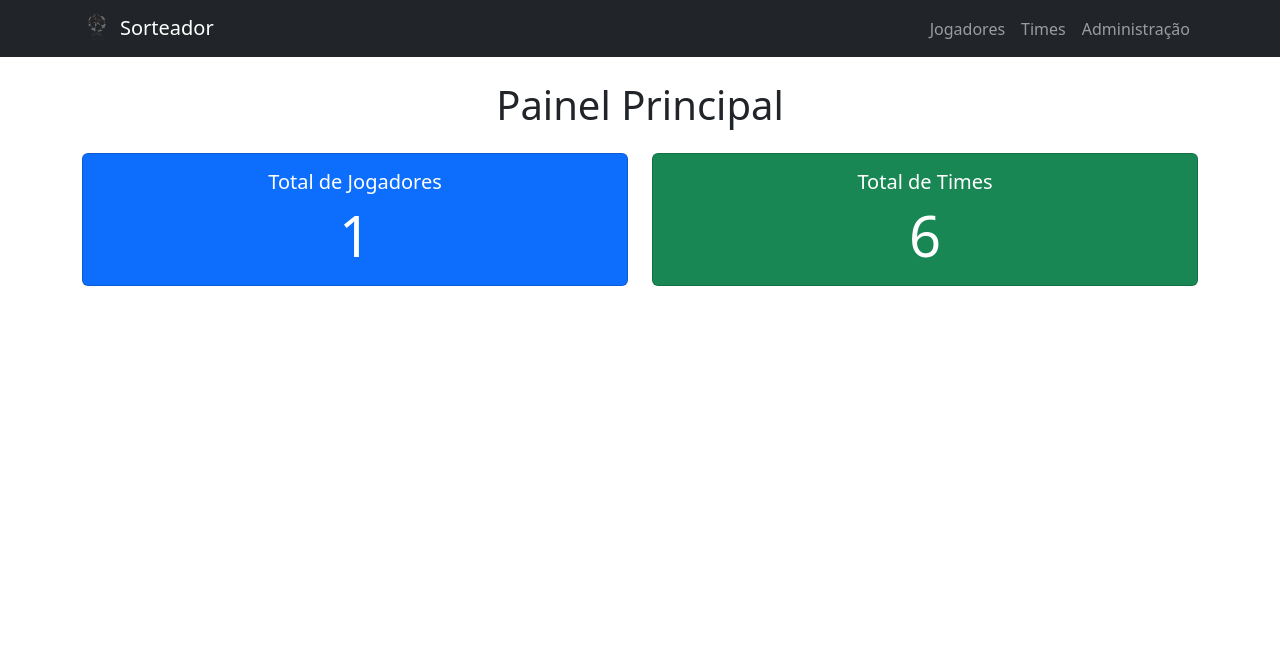
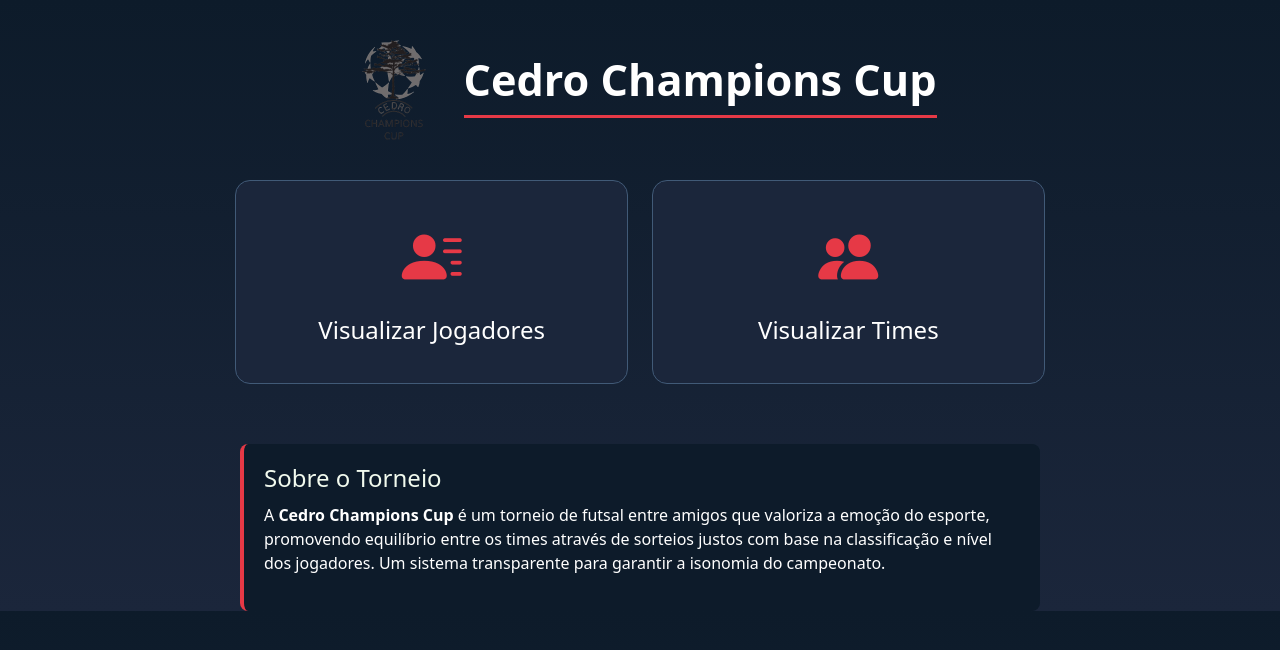
Before and after one commit to OTavenriq/Sorteador-Champions-Cup, a Django app: page / in a window 1280 px wide. Shown: the top 650 px of the page. Run offline with Django 5.2, Linux system fonts and the light colour scheme; data comes from the database, SQL or seed files in the repository; some libraries are stand-ins or nearby versions.

Commit message:
Melhorias no dashboard

```diff
--- a/sorteador/SortApp/templates/base.html
+++ b/sorteador/SortApp/templates/base.html
@@ -1,5 +1,5 @@
 <!-- templates/base.html -->
- {% load static %}
+{% load static %}
 <!DOCTYPE html>
 <html lang="pt-br">
 <head>
@@ -10,6 +10,7 @@
     <link rel="stylesheet" href="https://cdn.jsdelivr.net/npm/bootstrap-icons@1.10.5/font/bootstrap-icons.css">
 </head>
 <body>
+{% if request.path != '/' %}
 <nav class="navbar navbar-expand-lg navbar-dark bg-dark mb-4">
     <div class="container">
         <a class="navbar-brand" href="{% url 'dashboard' %}">
@@ -23,6 +24,7 @@
         </div>
     </div>
 </nav>
+{% endif %}
 
 <div class="container">
     {% block content %}
@@ -38,11 +40,10 @@
             "language": {
                 "url": "//cdn.datatables.net/plug-ins/1.13.6/i18n/pt-BR.json"
             },
-            "order": [[1, "asc"]],  // ordena inicialmente pela coluna 2 (classificacao)
+            "order": [[0, "asc"]],
             "pageLength": 10
         });
     });
 </script>
-
 </body>
 </html>
--- a/sorteador/SortApp/templates/dashboard.html
+++ b/sorteador/SortApp/templates/dashboard.html
@@ -1,25 +1,119 @@
 {% extends 'base.html' %}
+{% load static %}
 
 {% block content %}
-<div class="text-center">
-    <h1 class="mb-4">Painel Principal</h1>
-    <div class="row">
-        <div class="col-md-6">
-            <div class="card text-white bg-primary mb-3">
-                <div class="card-body">
-                    <h5 class="card-title">Total de Jogadores</h5>
-                    <p class="card-text display-4">{{ total_jogadores }}</p>
+<style>
+    body {
+        background: linear-gradient(to bottom, #0d1b2a, #1b263b);
+        color: #ffffff;
+    }
+
+    .dashboard-header {
+        display: flex;
+        align-items: center;
+        justify-content: center;
+        gap: 20px;
+        margin-top: 40px;
+        margin-bottom: 40px;
+        flex-wrap: wrap;
+        text-align: center;
+    }
+
+    .logo-torneio {
+        max-width: 100px;
+    }
+
+    .titulo-torneio {
+        font-size: 2.7rem;
+        font-weight: bold;
+        border-bottom: 3px solid #e63946;
+        padding-bottom: 10px;
+    }
+
+    .dashboard-card {
+        background-color: #1b263b;
+        border: 1px solid #415a77;
+        border-radius: 15px;
+        text-align: center;
+        padding: 30px 20px;
+        color: #ffffff;
+        transition: all 0.3s ease-in-out;
+        height: 100%;
+    }
+
+    .dashboard-card:hover {
+        transform: scale(1.05);
+        box-shadow: 0px 8px 20px rgba(255, 255, 255, 0.15);
+        background-color: #2b3548;
+    }
+
+    .dashboard-icon {
+        font-size: 60px;
+        color: #e63946;
+        margin-bottom: 15px;
+    }
+
+    .sobre-torneio {
+        background-color: #0d1b2a;
+        border-left: 4px solid #e63946;
+        padding: 20px;
+        margin-top: 60px;
+        border-radius: 8px;
+        max-width: 800px;
+        margin-left: auto;
+        margin-right: auto;
+    }
+
+    .sobre-torneio h4 {
+        margin-bottom: 10px;
+        color: #f1faee;
+    }
+
+    .container-dashboard {
+        max-width: 1000px;
+        margin: 0 auto;
+    }
+</style>
+
+<div class="container container-dashboard">
+
+    <div class="dashboard-header">
+        <img src="{% static 'logoCCC.png' %}" alt="Logo Cedro Champions Cup" class="logo-torneio">
+        <h1 class="titulo-torneio">Cedro Champions Cup</h1>
+    </div>
+
+    <div class="row justify-content-center g-4">
+        <div class="col-md-5">
+            <a href="{% url 'listar_jogadores' %}" class="text-decoration-none">
+                <div class="dashboard-card">
+                    <div class="dashboard-icon">
+                        <i class="bi bi-person-lines-fill"></i>
+                    </div>
+                    <h4>Visualizar Jogadores</h4>
                 </div>
-            </div>
+            </a>
         </div>
-        <div class="col-md-6">
-            <div class="card text-white bg-success mb-3">
-                <div class="card-body">
-                    <h5 class="card-title">Total de Times</h5>
-                    <p class="card-text display-4">{{ total_times }}</p>
+
+        <div class="col-md-5">
+            <a href="{% url 'listar_times' %}" class="text-decoration-none">
+                <div class="dashboard-card">
+                    <div class="dashboard-icon">
+                        <i class="bi bi-people-fill"></i>
+                    </div>
+                    <h4>Visualizar Times</h4>
                 </div>
-            </div>
+            </a>
         </div>
     </div>
+
+    <div class="sobre-torneio">
+        <h4>Sobre o Torneio</h4>
+        <p>
+            A <strong>Cedro Champions Cup</strong> é um torneio de futsal entre amigos que valoriza a emoção do esporte,
+            promovendo equilíbrio entre os times através de sorteios justos com base na classificação e nível dos jogadores.
+            Um sistema transparente para garantir a isonomia do campeonato.
+        </p>
+    </div>
+
 </div>
 {% endblock %}
```
